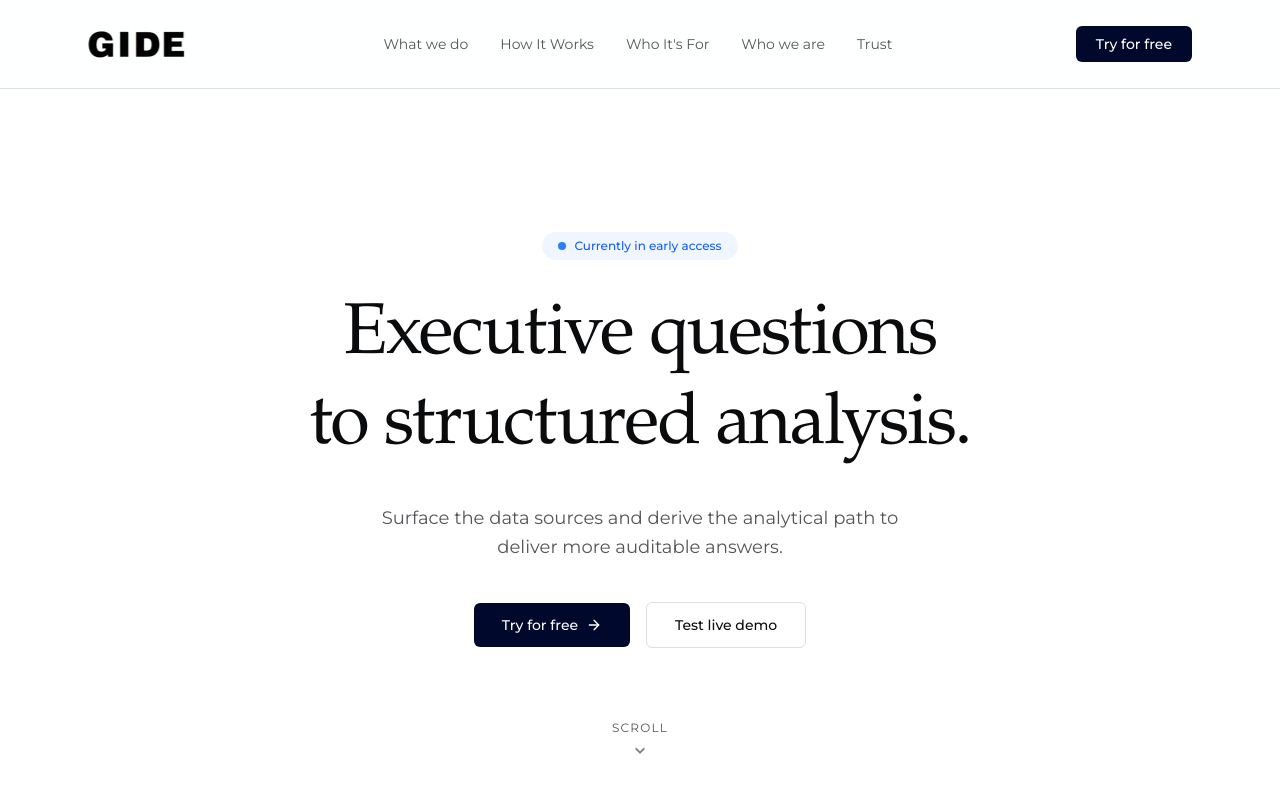
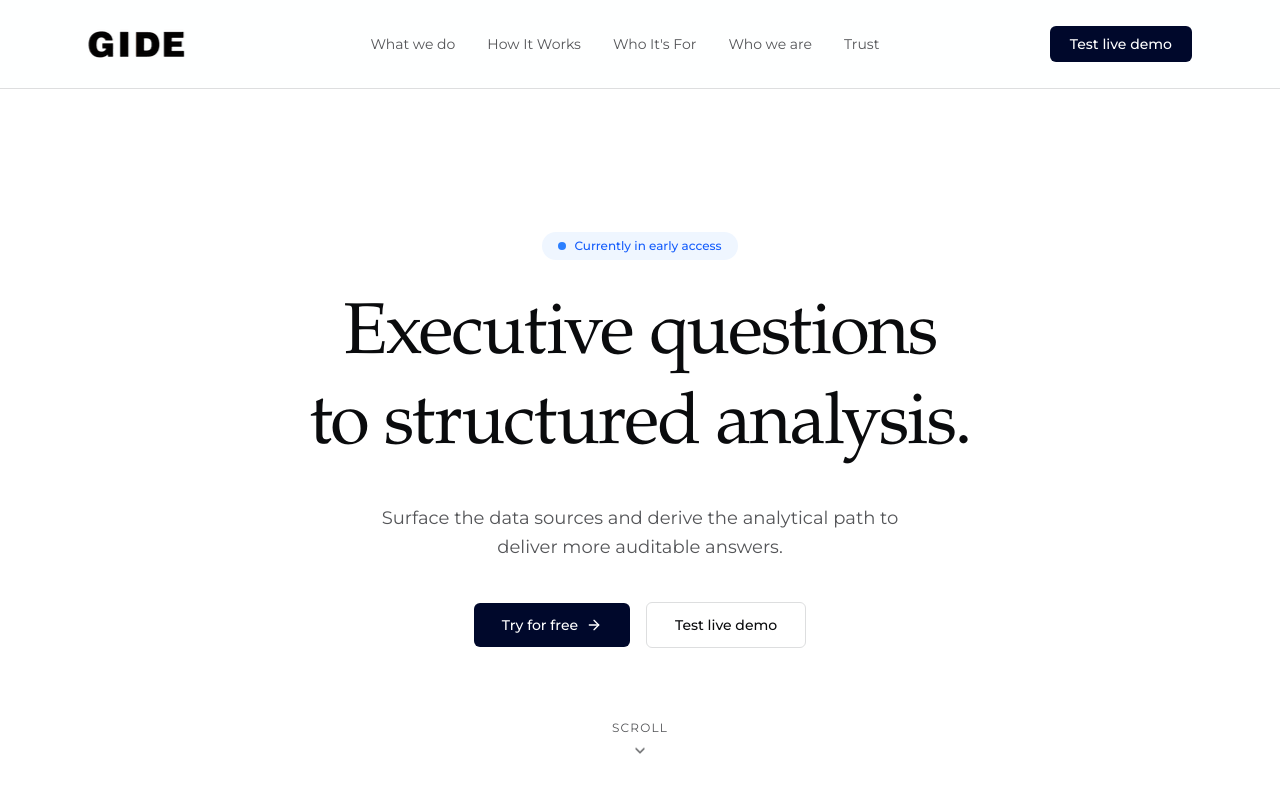
Before and after one commit to Gide-Agency/v0-website-Gide, a Next.js app: page / in a window 1280 px wide. Shown: the top 800 px of the page. Built offline with nearby package versions, Linux system fonts and the light colour scheme.

Commit message:
feat: update demo links to gideagency live demo

```diff
--- a/components/gide/header.tsx
+++ b/components/gide/header.tsx
@@ -48,12 +48,12 @@ export function Header() {
 
         <div className="hidden items-center justify-end md:flex">
           <a
-            href="https://calendly.com/harald-gideagency/15plus"
+            href="https://live-demo.gideagency.com/"
             target="_blank"
             rel="noopener noreferrer"
             className="rounded-md bg-primary px-5 py-2 text-sm font-medium text-primary-foreground transition-opacity hover:opacity-90"
           >
-            Try for free
+            Test live demo
           </a>
         </div>
 
--- a/components/gide/hero.tsx
+++ b/components/gide/hero.tsx
@@ -32,7 +32,7 @@ export function Hero() {
             <ArrowRight className="h-4 w-4 transition-transform group-hover:translate-x-0.5" />
           </a>
           <a
-            href="https://live-demo-gide.lovable.app/"
+            href="https://live-demo.gideagency.com/"
             target="_blank"
             rel="noopener noreferrer"
             className="inline-flex items-center gap-2 rounded-md border border-border px-7 py-3 text-sm font-medium text-foreground transition-colors hover:bg-muted"
```
